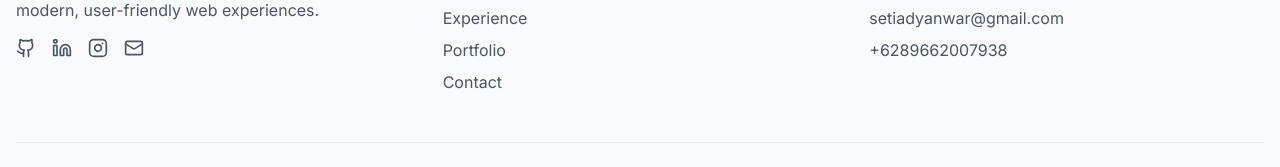
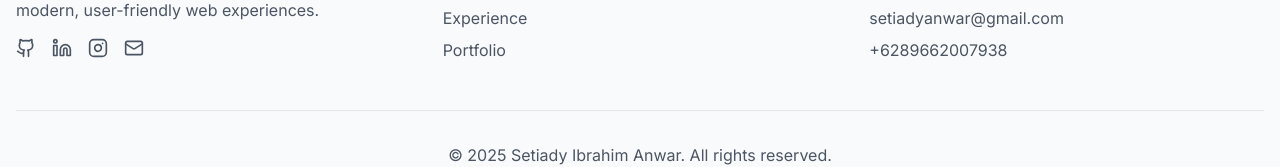
Before and after one commit to setiadyanwar/setiadyanwar.github.io, a Next.js app: page / in a window 1280 px wide. Shown: the part 4141-4308 px from the top of the page. Built offline with nearby package versions, Linux system fonts and the light colour scheme.

Commit message:
fix: Remove broken contact link from footer
- Remove /contact link since the page doesn't exist
- Fixes 404 error when users click contact in footer
- Contact info still available in footer section

```diff
--- a/components/footer.tsx
+++ b/components/footer.tsx
@@ -90,14 +90,6 @@ export default function Footer() {
                   Portfolio
                 </Link>
               </li>
-              <li>
-                <Link
-                  href="/contact"
-                  className="text-gray-600 dark:text-gray-400 hover:text-indigo-600 dark:hover:text-indigo-400"
-                >
-                  Contact
-                </Link>
-              </li>
             </ul>
           </div>
 
@@ -120,9 +112,8 @@ export default function Footer() {
         {/* Large typography as requested */}
         <div className="mt-12 overflow-hidden">
           <h2
-            className={`text-[80px] sm:text-[100px] md:text-[140px] lg:text-[180px] font-bold text-gray-100 dark:text-gray-800 leading-none text-center select-none transition-opacity duration-500 whitespace-nowrap ${
-              isVisible ? "opacity-100" : "opacity-0"
-            }`}
+            className={`text-[80px] sm:text-[100px] md:text-[140px] lg:text-[180px] font-bold text-gray-100 dark:text-gray-800 leading-none text-center select-none transition-opacity duration-500 whitespace-nowrap ${isVisible ? "opacity-100" : "opacity-0"
+              }`}
           >
             {titles[currentIndex]}
           </h2>
```
Also changed, not shown: 1 other file (tests, documents, lock files or other folders).
